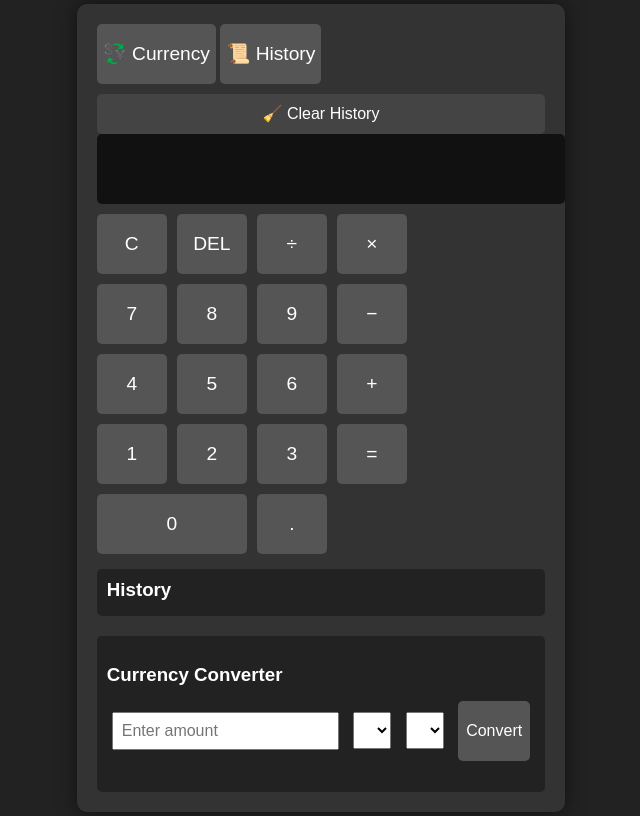
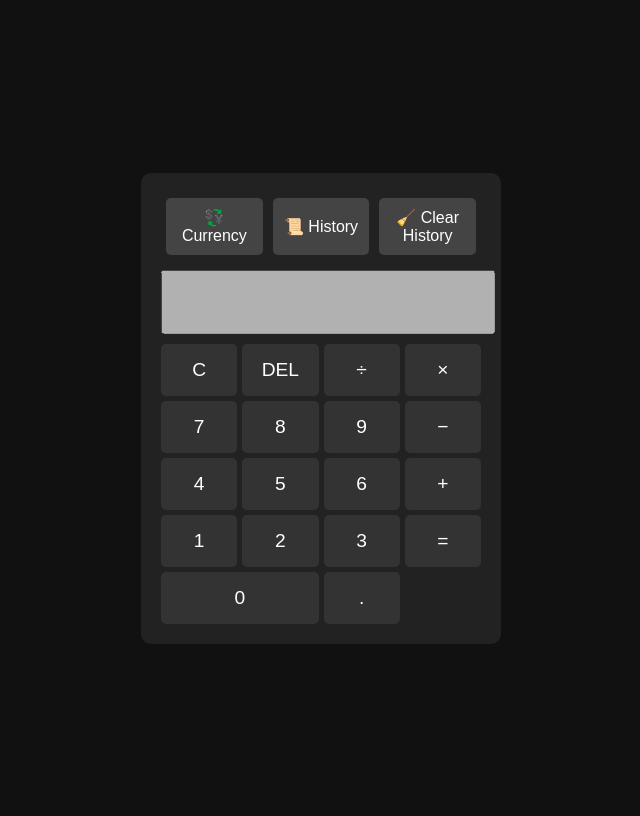
Before and after one commit to G7techglob/G24calculator-, a plain HTML site: page index.html in a window 1280 px wide. Shown: the whole page, without its empty margins (319-959 px from the left). Drawn offline with Linux system fonts and the light colour scheme.

Commit message:
Refactor CSS for calculator layout and styling

```diff
--- a/index.css
+++ b/index.css
@@ -1,111 +1,30 @@
 body {
+  font-family: Arial, sans-serif;
+  background: #111;
+  color: #fff;
   display: flex;
   justify-content: center;
   align-items: center;
   height: 100vh;
-  background: #222;
-  font-family: Arial, sans-serif;
-  transition: background 0.3s, color 0.3s;
 }
 
 .calculator {
-  background: #333;
+  width: 320px;
+  background: #222;
   padding: 20px;
   border-radius: 10px;
-  box-shadow: 0 0 20px rgba(0,0,0,0.5);
-  color: #fff;
 }
 
-#display {
-  width: 100%;
-  height: 50px;
+.top-bar {
+  display: flex;
+  justify-content: space-between;
   margin-bottom: 10px;
-  font-size: 1.5em;
-  text-align: right;
-  padding: 10px;
-  border: none;
-  border-radius: 5px;
-  background: #111;
-  color: #fff;
 }
 
-.buttons {
-  display: grid;
-  grid-template-columns: repeat(4, 70px);
-  gap: 10px;
-}
-
-button {
-  height: 60px;
-  font-size: 1.2em;
-  border: none;
-  border-radius: 5px;
-  background: #555;
-  color: #fff;
-  cursor: pointer;
-  transition: background 0.2s;
-}
-
-button:hover {
-  background: #777;
-}
-
-.zero {
-  grid-column: span 2;
-}
-
-.history-container {
-  margin-top: 15px;
-  max-height: 150px;
-  overflow-y: auto;
-  background: #222;
+.top-bar button {
+  flex: 1;
+  margin: 5px;
   padding: 10px;
-  border-radius: 5px;
-}
-
-.history-container h3 {
-  margin: 0 0 5px;
-}
-
-#history {
-  list-style: none;
-  padding: 0;
-  margin: 0;
-}
-
-#history li {
-  font-size: 1em;
-  margin-bottom: 5px;
-}
-
-/* Light mode */
-body.light {
-  background: #f0f0f0;
-  color: #000;
-}
-
-body.light .calculator {
-  background: #fff;
-  color: #000;
-}
-
-body.light #display {
-  background: #eee;
-  color: #000;
-}
-
-body.light button {
-  background: #ddd;
-  color: #000;
-}
-
-body.light button:hover {
-  background: #bbb;
-}
-#clear-history {
-  margin-top: 10px;
-  width: 100%;
-  height: 40px;
   font-size: 1em;
   border: none;
   border-radius: 5px;
@@ -115,45 +34,57 @@
   transition: background 0.2s;
 }
 
-#clear-history:hover {
+.top-bar button:hover {
   background: #666;
 }
 
-body.light #clear-history {
-  background: #ccc;
-  color: #000;
+#display {
+  width: 100%;
+  height: 50px;
+  font-size: 1.5em;
+  margin-bottom: 10px;
+  text-align: right;
+  padding: 5px;
 }
 
-body.light #clear-history:hover {
-  background: #aaa;
+.buttons {
+  display: grid;
+  grid-template-columns: repeat(4, 1fr);
+  gap: 5px;
 }
+
+.buttons button {
+  padding: 15px;
+  font-size: 1.2em;
+  border: none;
+  border-radius: 5px;
+  background: #333;
+  color: #fff;
+  cursor: pointer;
+}
+
+.buttons button:hover {
+  background: #555;
+}
+
+.zero {
+  grid-column: span 2;
+}
+
+.history-container,
 .currency-container {
-  margin-top: 20px;
+  display: none;
+  margin-top: 10px;
   background: #222;
   padding: 10px;
   border-radius: 5px;
 }
 
-.currency-container h3 {
-  margin-bottom: 10px;
-}
-
-.currency-container input,
-.currency-container select,
-.currency-container button {
-  margin: 5px;
+.currency-container select {
+  width: 48%;
+  margin: 5px 1%;
   padding: 8px;
   font-size: 1em;
+  border-radius: 5px;
+  border: none;
 }
-
-.currency-container button {
-  background: #555;
-  color: #fff;
-  border: none;
-  border-radius: 5px;
-  cursor: pointer;
-}
-
-.currency-container button:hover {
-  background: #777;
-}
```
